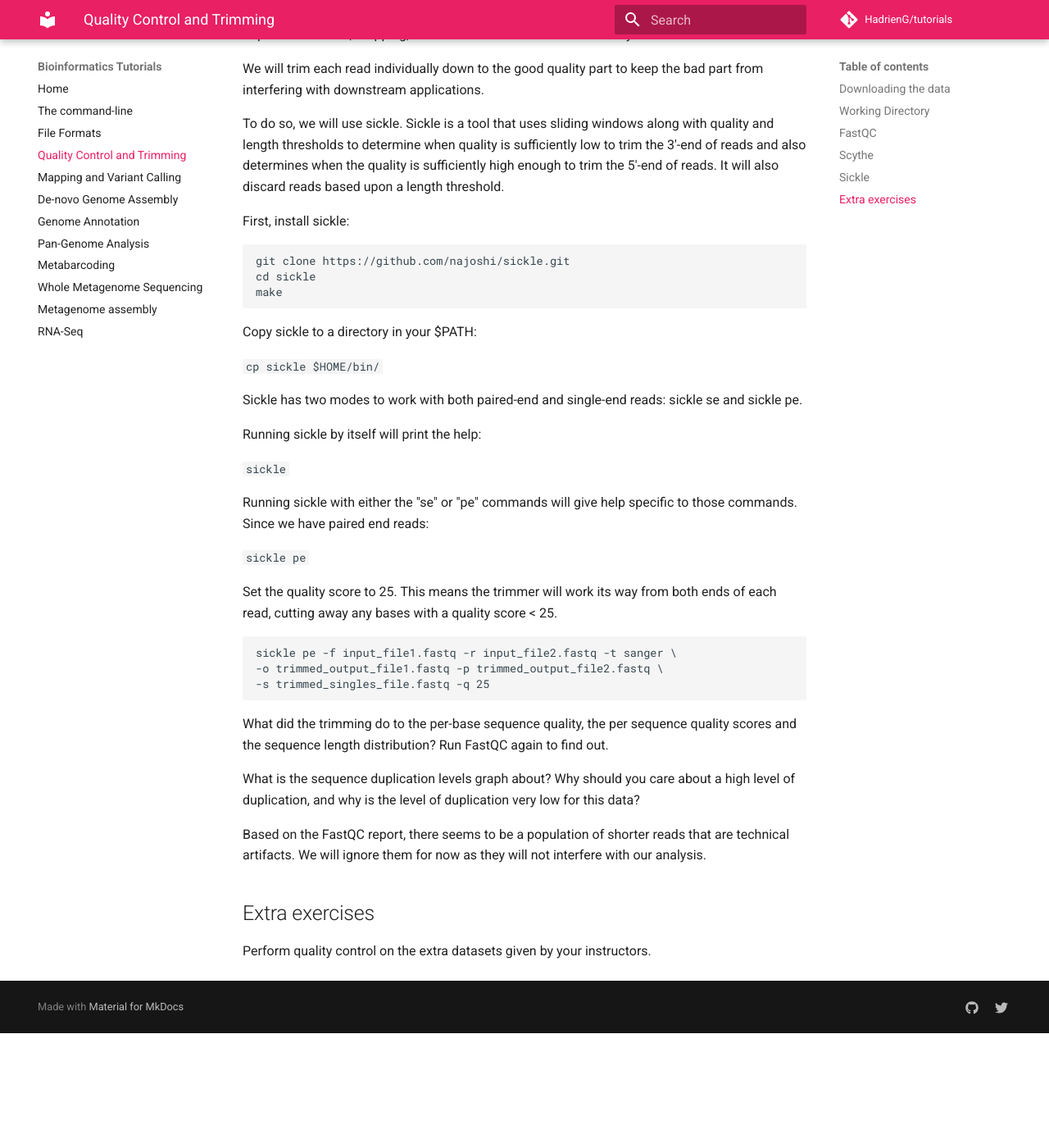
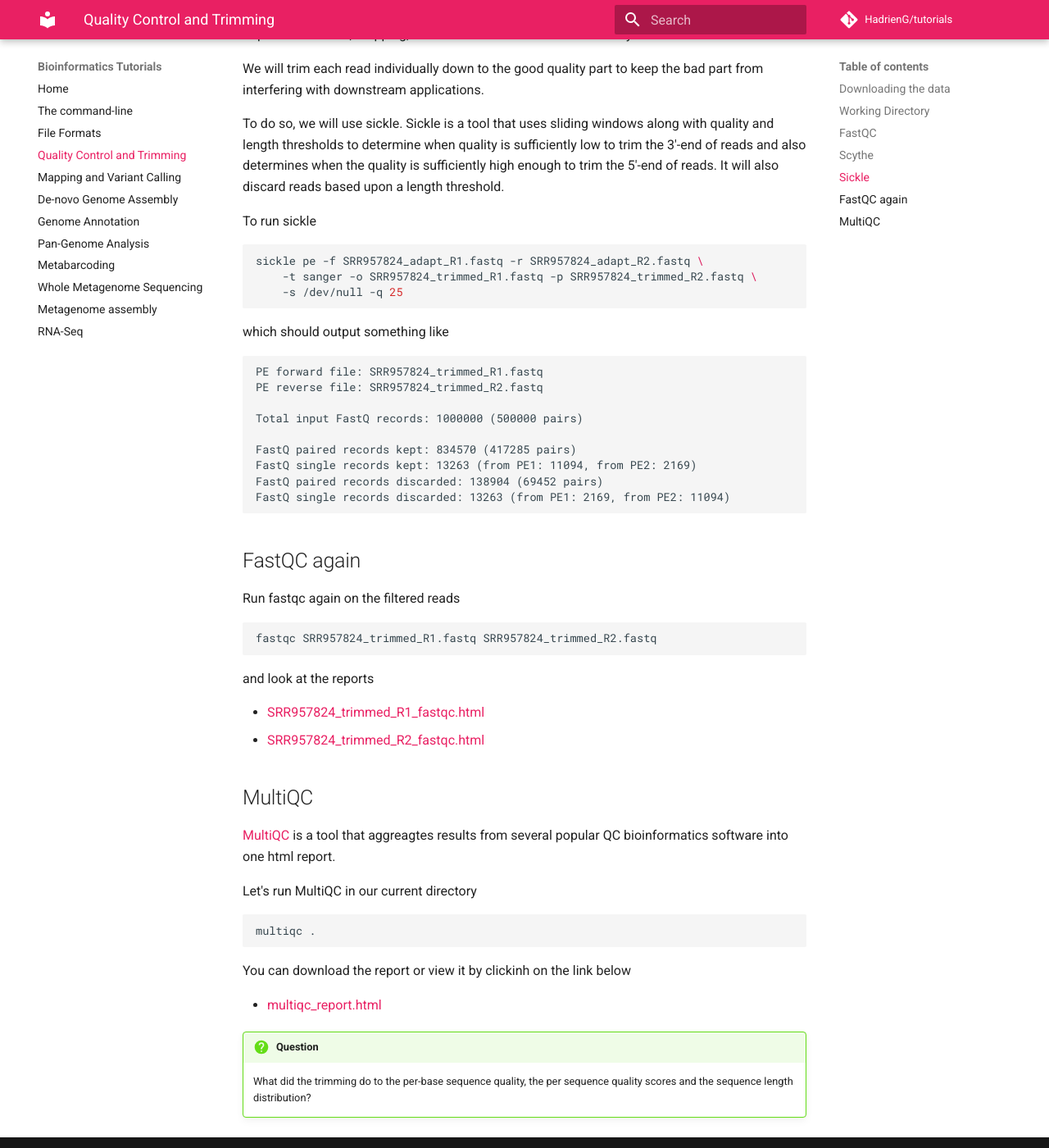
Before and after one commit to HadrienG/tutorials, an MkDocs documentation site: the page built from docs/qc.md, in a window 1280 px wide and 1400 px high, scrolled down 3825 px. Shown: the whole window at 82% size. Built offline with MkDocs 1.6.1 and Material for MkDocs 9.7.7, drawn with Linux system fonts in a browser that asks for light colours; comment, search, counter and statistics services are not loaded; old or Windows-style settings are respelled for this version of MkDocs; before the commit the page ends 5085 px from its top, so only the background shows below that; some of the changed text lies outside the part shown.

Commit message:
qc tutorial

````diff
--- a/docs/qc.md
+++ b/docs/qc.md
@@ -155,8 +155,8 @@ curl -O -J -L https://osf.io/v24pt/download
 Now we run scythe on both our read files
 
 ```bash
-scythe -a adapters.fasta -o SRR957824_trimmed_R1.fastq SRR957824_500K_R1.fastq.gz
-scythe -a adapters.fasta -o SRR957824_trimmed_R2.fastq SRR957824_500K_R2.fastq.gz
+scythe -a adapters.fasta -o SRR957824_adapt_R1.fastq SRR957824_500K_R1.fastq.gz
+scythe -a adapters.fasta -o SRR957824_adapt_R2.fastq SRR957824_500K_R2.fastq.gz
 ```
 
 !!! question
@@ -164,48 +164,63 @@ scythe -a adapters.fasta -o SRR957824_trimmed_R2.fastq SRR957824_500K_R2.fastq.g
 
 ## Sickle
 
-Most modern sequencing technologies produce reads that have deteriorating quality towards the 3'-end and some towards the 5'-end as well. Incorrectly called bases in both regions negatively impact assembles, mapping, and downstream bioinformatics analyses.
+Most modern sequencing technologies produce reads that have deteriorating quality towards the 3'-end and some towards the 5'-end as well.
+Incorrectly called bases in both regions negatively impact assembles, mapping, and downstream bioinformatics analyses.
 
 We will trim each read individually down to the good quality part to keep the bad part from interfering with downstream applications.
 
 To do so, we will use sickle. Sickle is a tool that uses sliding windows along with quality and length thresholds to determine when quality is sufficiently low to trim the 3'-end of reads and also determines when the quality is sufficiently high enough to trim the 5'-end of reads. It will also discard reads based upon a length threshold.
 
-First, install sickle:
+To run sickle
+
+```bash
+sickle pe -f SRR957824_adapt_R1.fastq -r SRR957824_adapt_R2.fastq \
+    -t sanger -o SRR957824_trimmed_R1.fastq -p SRR957824_trimmed_R2.fastq \
+    -s /dev/null -q 25
+```
+
+which should output something like
 
 ```
-git clone https://github.com/najoshi/sickle.git
-cd sickle
-make
+PE forward file: SRR957824_trimmed_R1.fastq
+PE reverse file: SRR957824_trimmed_R2.fastq
+
+Total input FastQ records: 1000000 (500000 pairs)
+
+FastQ paired records kept: 834570 (417285 pairs)
+FastQ single records kept: 13263 (from PE1: 11094, from PE2: 2169)
+FastQ paired records discarded: 138904 (69452 pairs)
+FastQ single records discarded: 13263 (from PE1: 2169, from PE2: 11094)
 ```
 
-Copy sickle to a directory in your $PATH:
+## FastQC again
 
-`cp sickle $HOME/bin/`
+Run fastqc again on the filtered reads
 
-Sickle has two modes to work with both paired-end and single-end reads: sickle se and sickle pe.
-
-Running sickle by itself will print the help:
-
-`sickle`
-
-Running sickle with either the "se" or "pe" commands will give help specific to those commands. Since we have paired end reads:
-
-`sickle pe`
-
-Set the quality score to 25. This means the trimmer will work its way from both ends of each read, cutting away any bases with a quality score < 25.
-
-```
-sickle pe -f input_file1.fastq -r input_file2.fastq -t sanger \
--o trimmed_output_file1.fastq -p trimmed_output_file2.fastq \
--s trimmed_singles_file.fastq -q 25
+```bash
+fastqc SRR957824_trimmed_R1.fastq SRR957824_trimmed_R2.fastq
 ```
 
-What did the trimming do to the per-base sequence quality, the per sequence quality scores and the sequence length distribution? Run FastQC again to find out.
+and look at the reports
 
-What is the sequence duplication levels graph about? Why should you care about a high level of duplication, and why is the level of duplication very low for this data?
+* [SRR957824_trimmed_R1_fastqc.html](data/fastqc/SRR957824_trimmed_R1_fastqc.html)
+* [SRR957824_trimmed_R2_fastqc.html](data/fastqc/SRR957824_trimmed_R2_fastqc.html)
 
-Based on the FastQC report, there seems to be a population of shorter reads that are technical artifacts. We will ignore them for now as they will not interfere with our analysis.
 
-## Extra exercises
+## MultiQC
 
-Perform quality control on the extra datasets given by your instructors.
+[MultiQC](http://multiqc.info) is a tool that aggreagtes results from several popular QC bioinformatics software into one html report.
+
+Let's run MultiQC in our current directory
+
+```bash
+multiqc .
+```
+
+You can download the report or view it by clickinh on the link below
+
+* [multiqc_report.html](data/fastqc/multiqc_report.html)
+
+
+!!! question
+    What did the trimming do to the per-base sequence quality, the per sequence quality scores and the sequence length distribution?
````
